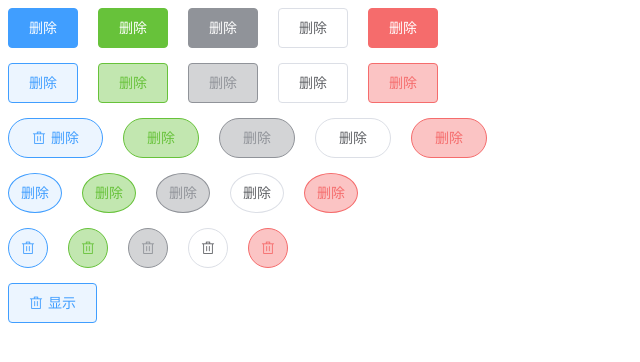
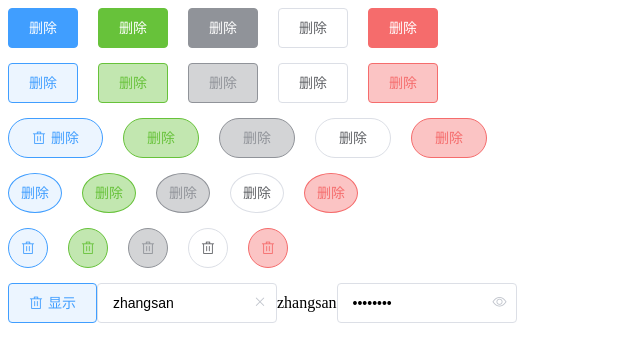
Before and after one commit to cuehuabuleng/tex-ui, a Vue app: page / in a window 1280 px wide. Shown: the top 362 px of the page, without its empty margins (0-640 px from the left). Built offline with nearby package versions, Linux system fonts and the light colour scheme.

Commit message:
feat:input组件封装完毕

```diff
--- a/src/App.vue
+++ b/src/App.vue
@@ -1,6 +1,6 @@
 <template>
   <div class="row">
-    <tex-button type="primary" @click="fn">删除</tex-button>
+    <tex-button type="primary">删除</tex-button>
     <tex-button type="success">删除</tex-button>
     <tex-button type="info">删除</tex-button>
     <tex-button type="waring">删除</tex-button>
@@ -35,7 +35,6 @@
     <tex-button plain circle icon="tex-icon-delete" type="info"></tex-button>
     <tex-button plain circle icon="tex-icon-delete" type="waring"></tex-button>
     <tex-button
-      @click="fn"
       plain
       circle
       icon="tex-icon-delete"
@@ -62,22 +61,23 @@
       <h1>我是标题</h1>
     </template>
   </tex-dialog> -->
+
+  <tex-input v-model="modelValue" placeholder="value" clearable></tex-input>
+  <span>{{modelValue}}</span>
+  <tex-input placeholder="enterpassword" v-model="modelValue"  showPassword ></tex-input>
+
 </template>
 
 <script>
 export default {
   data() {
     return {
-      visible:false
+      visible:false,
+      modelValue:'zhangsan'
     }
   },
-  methods: {
-    fn(e) {
-      e.preventDefault();
-
-      console.log(1);
-    }
-  },
+  methods: {},
+  watch: { },
 };
 </script>
 
--- /dev/null
+++ b/src/components/input.vue
@@ -0,0 +1,138 @@
+<template>
+  <div class="tex-input" :class="{ 'tex-input--suffix': showSuffix }">
+    <input
+      :name="name"
+      :type="showPassword ? (passwordVisible ? 'text' : 'password') : type"
+      class="tex-input_inner"
+      :placeholder="placeholder"
+      :disabled="disabled"
+      :class="{ 'is-disabled': disabled }"
+      :value="modelValue"
+      @input="handleInput"
+    />
+    <span class="tex-input_suffix" v-if="showSuffix">
+      <i class="tex-icon-close" v-if="clearable && modelValue" @click="clear"></i>
+      <i
+        class="tex-icon-view"
+        :class="{ 'tex-icon-view-active': passwordVisible }"
+        v-if="showPassword"
+        @click="handlePassword"
+      ></i>
+    </span>
+  </div>
+</template>
+<script>
+export default {
+  name: "TexInput",
+  data() {
+    return {
+      passwordVisible: false,
+    };
+  },
+  props: {
+    placeholder: {
+      type: String,
+      default: "",
+    },
+    type: {
+      type: String,
+      default: "",
+    },
+    name: {
+      type: String,
+      default: "",
+    },
+    disabled: {
+      type: Boolean,
+      default: false,
+    },
+    modelValue: [String, Number],
+    clearable: {
+      type: Boolean,
+      default: false,
+    },
+    showPassword: {
+      type: Boolean,
+      default: false,
+    },
+  },
+  methods: {
+    handleInput(e) {
+      this.$emit("update:modelValue", e.target.value);
+    },
+    clear() {
+      this.$emit("update:modelValue", "");
+    },
+    handlePassword() {
+      this.passwordVisible = !this.passwordVisible;
+    },
+  },
+  computed: {
+    showSuffix() {
+      return this.showPassword || this.clearable;
+    },
+  },
+};
+</script>
+<style lang="less" scoped>
+.tex-input {
+  width: 180px;
+  position: relative;
+  font-size: 14px;
+  display: inline-block;
+  .tex-input_inner {
+    -webkit-appearance: none;
+    background-color: #fff;
+    background-image: none;
+    border-radius: 4px;
+    border: 1px solid #dcdfe6;
+    box-sizing: border-box;
+    color: #000;
+    display: inline-block;
+    font-size: inherit;
+    height: 40px;
+    line-height: 40px;
+    outline: none;
+    padding: 0 15px;
+    transition: border-color 0.2s cubic-bezier(0.645, 0.045, 0.355, 1);
+    width: 100%;
+
+    &:focus {
+      outline: none;
+      border-color: #409eff;
+    }
+    &.is-disabled {
+      background-color: #f5f7fa;
+      border-color: #e4e7ed;
+      color: #c0c4cc;
+      cursor: not-allowed;
+    }
+  }
+}
+
+.tex-input--suffix {
+  .tex-input_inner {
+    padding-right: 30px;
+  }
+  .tex-input_suffix {
+    position: absolute;
+    height: 100%;
+    right: 10px;
+    top: 0;
+    line-height: 40px;
+    text-align: center;
+    color: #c0c4cc;
+    transition: all 0.3s;
+    z-index: 900;
+    i {
+      color: #c0c4cc;
+      font-size: 14px;
+      cursor: pointer;
+      transition: color 0.2s cubic-bezier(0.645, 0.045, 0.355, 1);
+    }
+    .tex-icon-view-active {
+      color: blue;
+    }
+  }
+}
+</style>
--- a/src/main.js
+++ b/src/main.js
@@ -2,10 +2,12 @@
 import App from './App.vue'
 import TexButton from './components/button.vue'
 import TexDialog from './components/dialog.vue'
+import TexInput from './components/input.vue'
 import './assets/fonts/font.less'
 const app = createApp(App)
 
 app.component(TexButton.name, TexButton)
 app.component(TexDialog.name, TexDialog)
+app.component(TexInput.name, TexInput)
 
 app.mount('#app')
```
